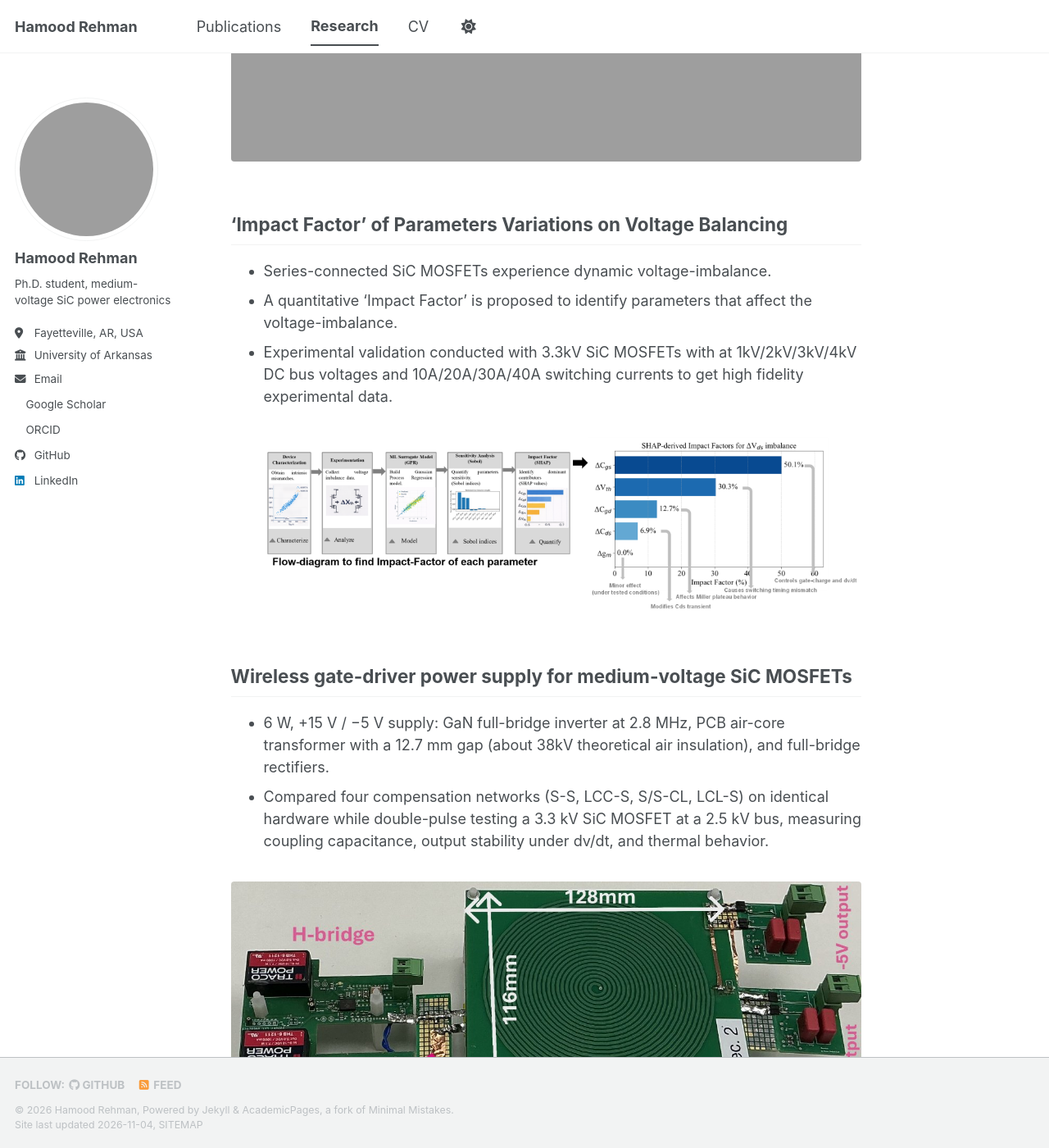
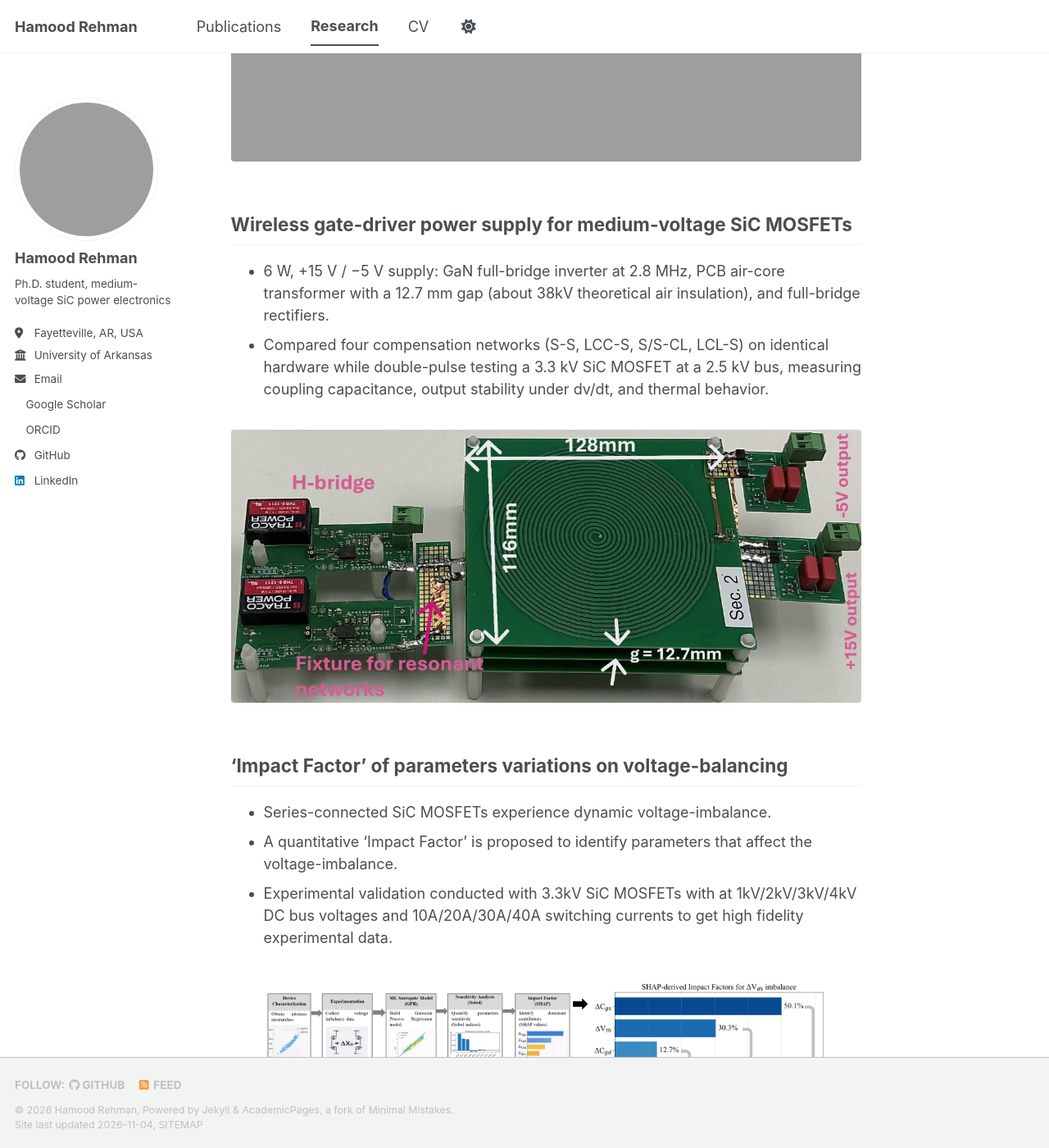
Before and after one commit to hamood-rehman/hamood-rehman.github.io, a Jekyll site: the page built from _pages/research.md, in a window 1280 px wide and 1400 px high, scrolled down 869 px. Shown: the whole window at 82% size. Built offline with Jekyll 4.4.1, drawn with Linux system fonts in a browser that asks for light colours; a style sheet for code colours, icons or effects is not loaded; part of the change alters nothing that is shown; grey boxes are pictures that could not be loaded.

Commit message:
Update research.md

```diff
--- a/_pages/research.md
+++ b/_pages/research.md
@@ -17,8 +17,16 @@ author_profile: true
   <img src="{{ base_path }}/images/research/10kV Switch.png" alt="10 kV SiC switch architecture" style="width: 500%; height: 250%; display: block;">
 </figure>
 
+## Wireless gate-driver power supply for medium-voltage SiC MOSFETs
 
-## ‘Impact Factor’ of Parameters Variations on Voltage Balancing
+- 6 W, +15 V / −5 V supply: GaN full-bridge inverter at 2.8 MHz, PCB air-core transformer with a 12.7 mm gap (about 38kV theoretical air insulation), and full-bridge rectifiers.
+- Compared four compensation networks (S-S, LCC-S, S/S-CL, LCL-S) on identical hardware while double-pulse testing a 3.3 kV SiC MOSFET at a 2.5 kV bus, measuring coupling capacitance, output stability under dv/dt, and thermal behavior.
+
+<figure>
+  <img src="{{ base_path }}/images/research/wpt-gdps-prototype.jpg" alt="Wireless gate-driver power supply prototype:" style="width: 500%; height: 250%; display: block;">
+</figure>
+
+## ‘Impact Factor’ of parameters variations on voltage-balancing
 
 - Series-connected SiC MOSFETs experience dynamic voltage-imbalance.
 - A quantitative 'Impact Factor' is proposed to identify parameters that affect the voltage-imbalance.
@@ -26,15 +34,6 @@ author_profile: true
 
 <figure>
   <img src="{{ base_path }}/images/research/IF.png" alt="Bar chart: share of SHAP attribution to dynamic voltage imbalance." style="width: 500%; height: 250%; display: block;">
-</figure>
-
-## Wireless gate-driver power supply for medium-voltage SiC MOSFETs
-
-- 6 W, +15 V / −5 V supply: GaN full-bridge inverter at 2.8 MHz, PCB air-core transformer with a 12.7 mm gap (about 38kV theoretical air insulation), and full-bridge rectifiers.
-- Compared four compensation networks (S-S, LCC-S, S/S-CL, LCL-S) on identical hardware while double-pulse testing a 3.3 kV SiC MOSFET at a 2.5 kV bus, measuring coupling capacitance, output stability under dv/dt, and thermal behavior.
-
-<figure>
-  <img src="{{ base_path }}/images/research/wpt-gdps-prototype.jpg" alt="Wireless gate-driver power supply prototype:" style="width: 500%; height: 250%; display: block;">
 </figure>
 
 ## 650 V GaN three-level flying-capacitor inverter building block
```
